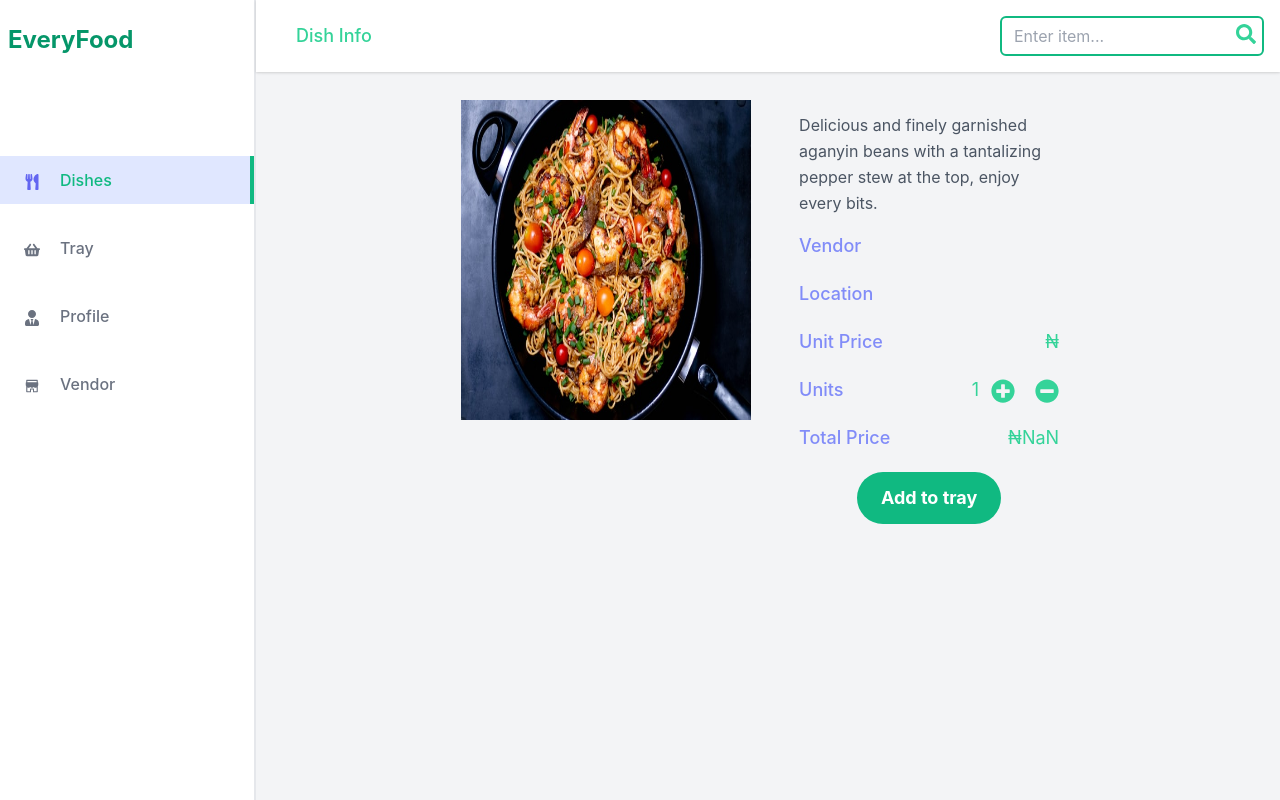
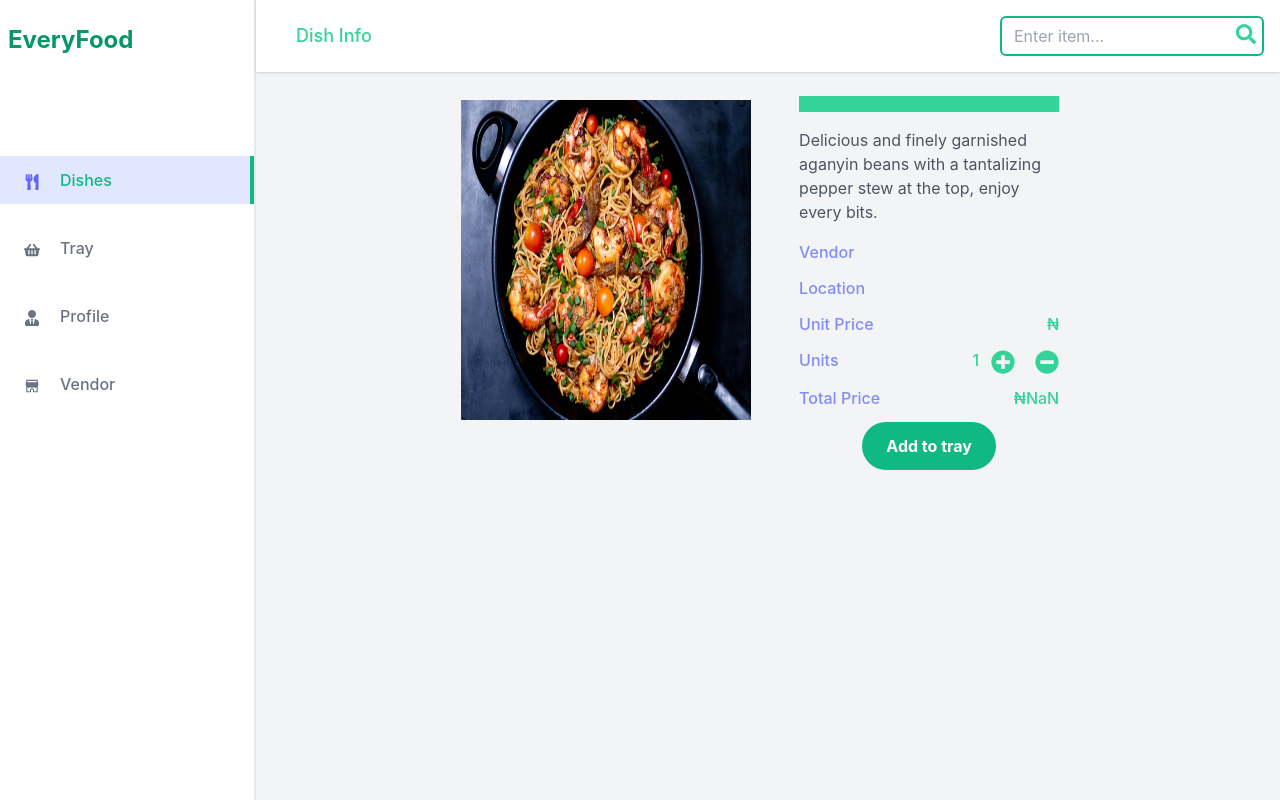
Before and after one commit to Ahmodadeola/EveryFood, a React (Create React App) app: page /app/dishes/dish-info in a window 1280 px wide. Built offline with nearby package versions, Linux system fonts and the light colour scheme.

Commit message:
adjusted dish-info component

```diff
--- a/src/layouts/appLayout.js
+++ b/src/layouts/appLayout.js
@@ -13,7 +13,7 @@ function AppLayout() {
       <div className="md:w-4/5 md:float-right">
         <Header />
       </div>
-      <main className="w-full h-screen md:w-4/5 md:float-right bg-gray-100 pt-20">
+      <main className="w-full min-h-screen md:w-4/5 md:float-right bg-gray-100 pt-20">
         <Switch>
           <Route
             exact
--- a/src/pages/app/dishes/dish-info.js
+++ b/src/pages/app/dishes/dish-info.js
@@ -24,7 +24,7 @@ function DishInfo() {
     1
   );
   return (
-    <div className="md:mx-auto md:flex md:space-x-8 md:w-2/3 lg:w-3/5">
+    <div className="md:mx-auto md:flex md:space-x-8 md:w-5/6 lg:w-3/5">
       <div className="md:w-1/2">
         <img
           src={img}
@@ -33,30 +33,30 @@ function DishInfo() {
         />
       </div>
       <div className="md:w-1/2 p-4 md:p-auto">
-        <h2 className="text-xl text-center text-green-500 mb-4 font-bold">
+        <h2 className="bg-green-400 p-2 text-xl text-center text-white mb-4 font-bold">
           {selectedDish.name}
         </h2>
-        <p className="leading-relaxed text-gray-600">
+        <p className="text-gray-600 md:text-base text-sm">
           Delicious and finely garnished aganyin beans with a tantalizing pepper
           stew at the top, enjoy every bits.
         </p>
-        <div className="mx-auto w-full mt-4 text-green-400 text-lg">
-          <div className="flex justify-between mb-5">
-            <p className="font-medium text-indigo-400">Vendor</p>
+        <div className="font-medium text-sm md:text-base mx-auto w-full mt-4 text-green-400">
+          <div className="flex justify-between mb-3">
+            <p className=" text-indigo-400">Vendor</p>
             <p>{selectedDish.vendor}</p>
           </div>
 
-          <div className="flex justify-between mb-5">
-            <p className="font-medium text-indigo-400">Location</p>
+          <div className="flex justify-between mb-3">
+            <p className=" text-indigo-400">Location</p>
             <p>{selectedDish.scope}</p>
           </div>
 
-          <div className="flex justify-between mb-5">
-            <p className="font-medium text-indigo-400">Unit Price</p>
+          <div className="flex justify-between mb-3">
+            <p className=" text-indigo-400">Unit Price</p>
             <p>&#8358;{selectedDish.price}</p>
           </div>
-          <div className="flex justify-between mb-5">
-            <p className="font-medium text-indigo-400">Units</p>
+          <div className="flex justify-between mb-3">
+            <p className=" text-indigo-400">Units</p>
             <p>
               {units}
               <FaPlusCircle
@@ -71,8 +71,8 @@ function DishInfo() {
               />
             </p>
           </div>
-          <div className="flex justify-between mb-5">
-            <p className="font-medium text-indigo-400">Total Price</p>
+          <div className="flex justify-between mb-3">
+            <p className=" text-indigo-400">Total Price</p>
             <p>&#8358;{units * selectedDish.price}</p>
           </div>
           <div className="w-full flex justify-center">
```
